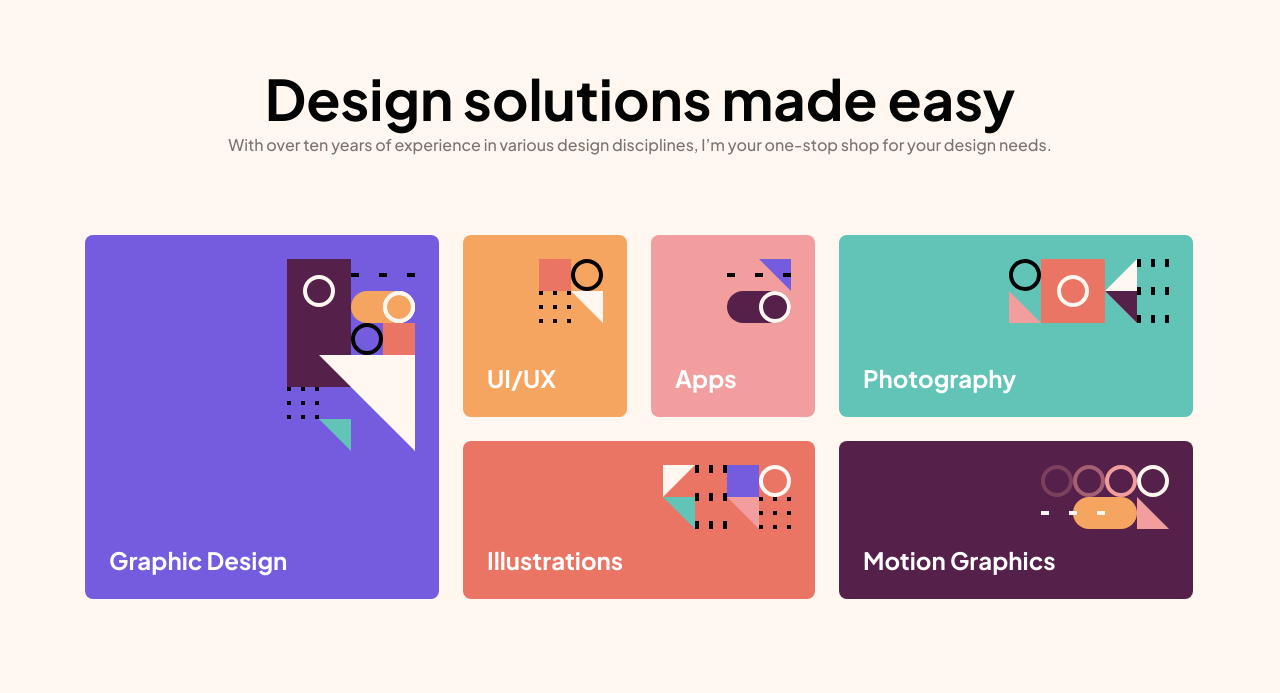
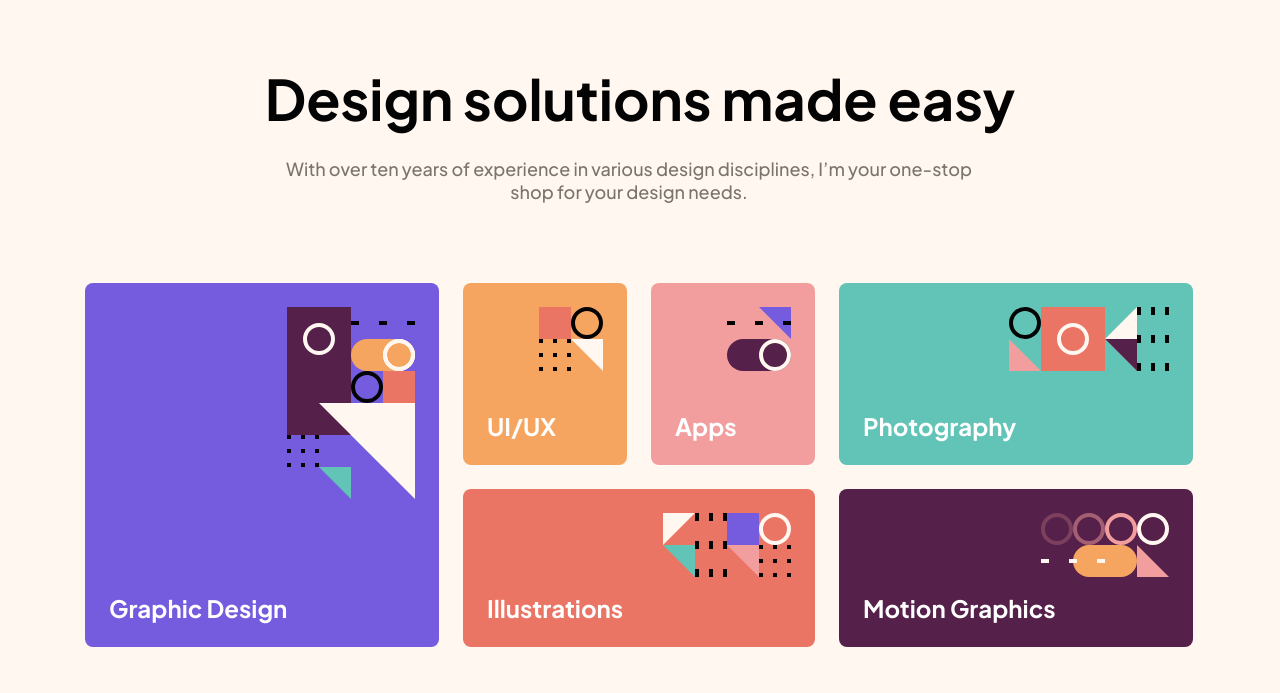
Before and after one commit to aleknovkovski/FEM-single-page-design-portfolio, a plain HTML site: page working/index.html in a window 1280 px wide. Shown: the part 107-800 px from the top of the page. Drawn offline with Linux system fonts and the light colour scheme.

Commit message:
Handle hero spacing, body-font-size

```diff
--- a/working/style.css
+++ b/working/style.css
@@ -45,7 +45,8 @@ html {
 body {
     font-family: 'Plus Jakarta Sans', sans-serif;
     background: var(--light-cream);
-    color: var(--medium-brown)
+    color: var(--medium-brown);
+    font-size: var(--18px);
 }
 
 .container {
@@ -92,7 +93,8 @@ header, footer {
 
 .hero {
     text-align: center;
-    margin-bottom: 80px;
+    margin: 0 auto 80px;
+    width: 752px;
 }
 
 h1, h2, h3 {
@@ -103,6 +105,11 @@ h1, h2, h3 {
     font-weight: 700;
     font-size: var(--56px);
     line-height: var(--71px);
+    margin-bottom: 23px;
+}
+
+.hero p {
+    width: 730px;
 }
 
 .skill {
@@ -268,7 +275,6 @@ h3 {
     justify-content: space-between;
     /*align-content: flex-start;*/
     /*justify-items: flex-start;*/
-    font-size: var(--18px);
     color: var(--light-cream);
 }
 
```
